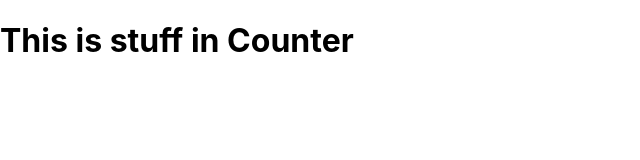
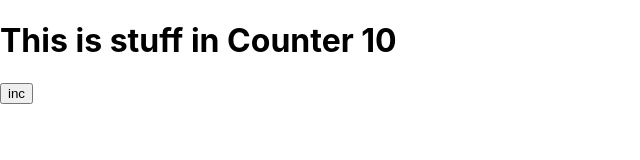
Before and after one commit to brandlab-au/amplify_old, a React (Create React App) app: page / in a window 1280 px wide. Shown: the top 160 px of the page, without its empty margins (0-640 px from the left). Built offline with nearby package versions, Linux system fonts and the light colour scheme.

Commit message:
min 36 React JS - React Tutorial for Beginners

```diff
--- a/src/components/counter.jsx
+++ b/src/components/counter.jsx
@@ -1,11 +1,18 @@
-import React, { Component } from 'react';
+import React, { Component } from "react";
 
 class Counter extends Component {
-    // state = {  }
-    render() {
-        return(<h1>This is stuff in Counter</h1>);
+  state = {
+    count: 10,
+  };
 
-    }
+  render() {
+    return (
+      <div>
+        <h1>This is stuff in Counter {this.state.count}</h1>
+        <button>inc</button>
+      </div>
+    );
+  }
 }
 
 export default Counter;
```
